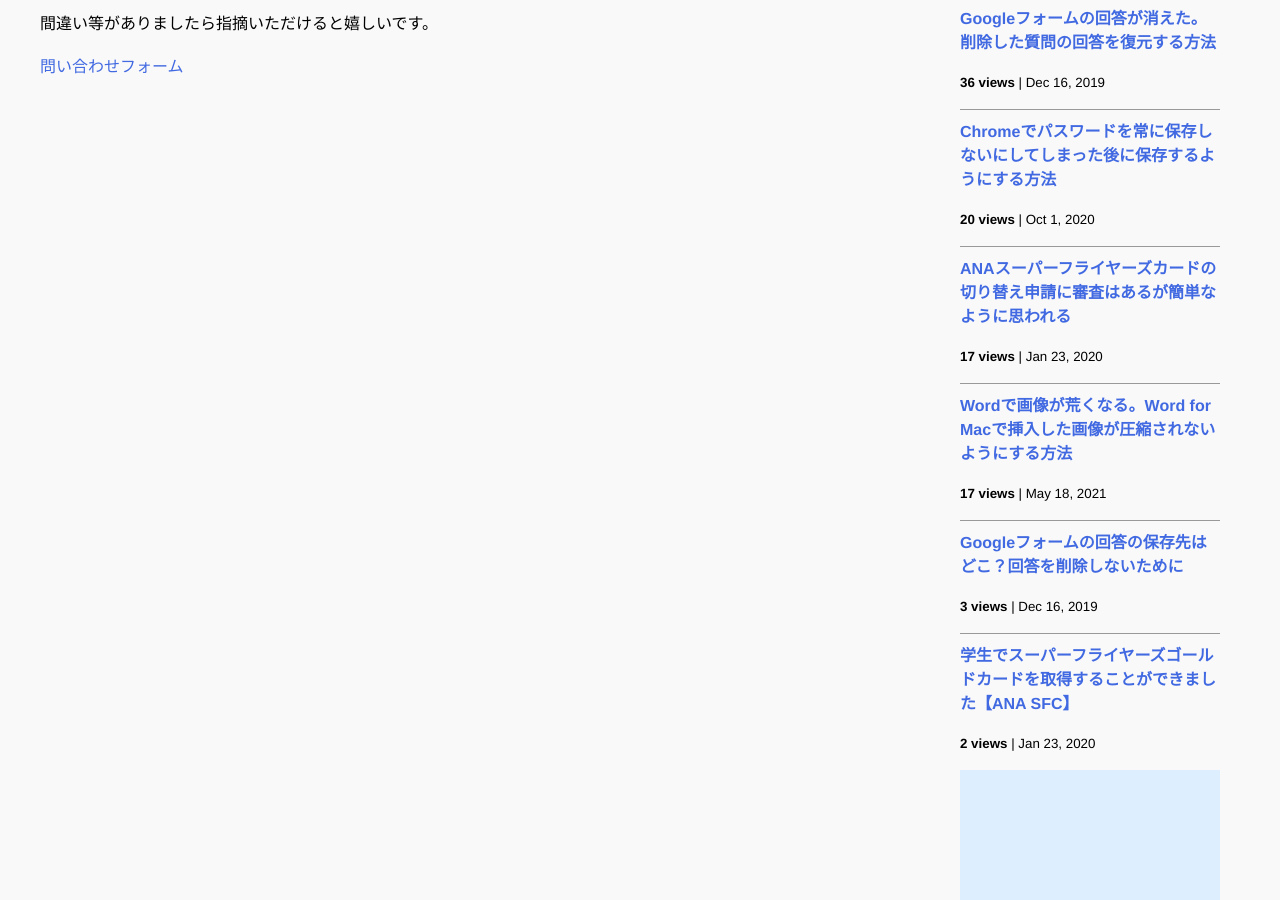
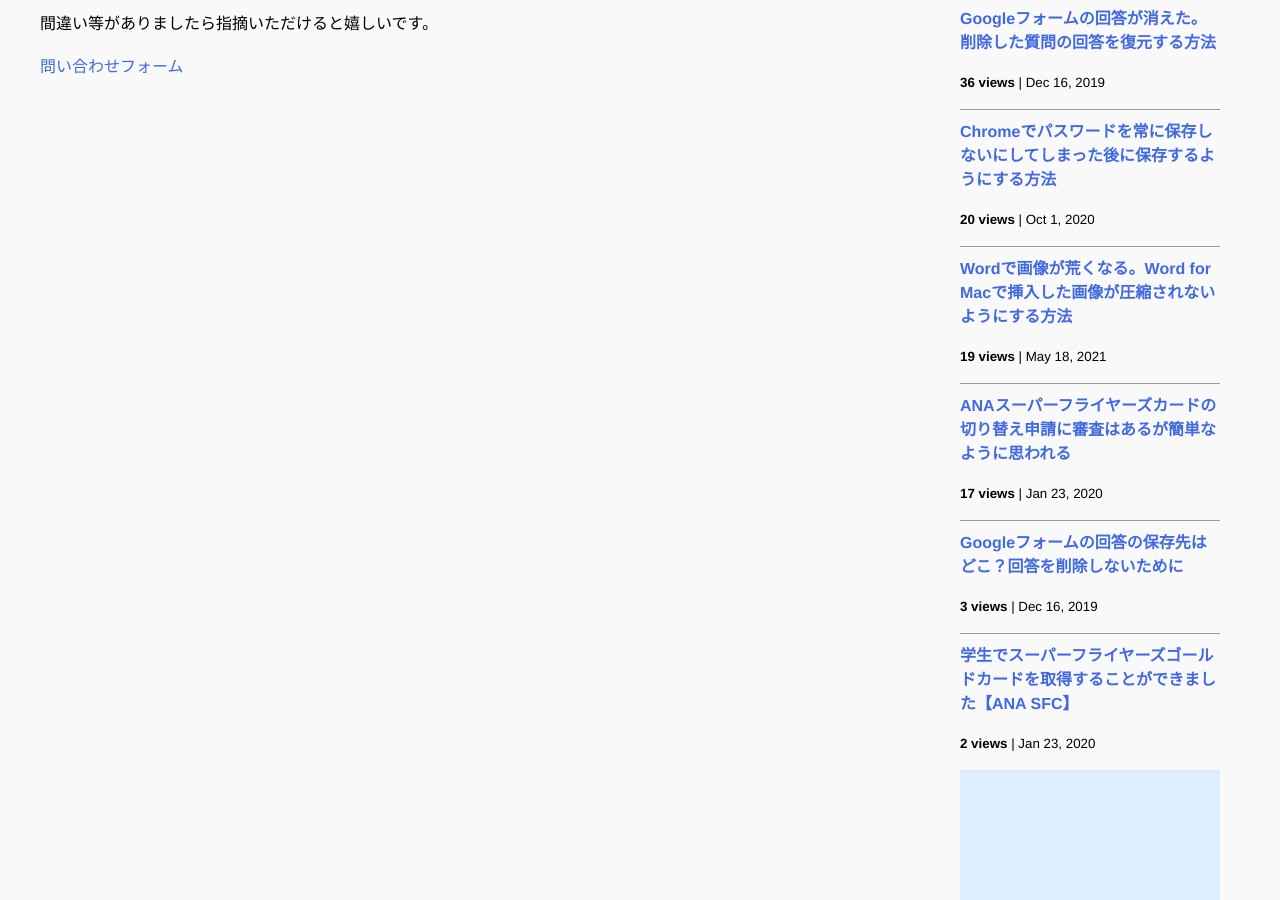
Before and after one commit to iwanaminami/shoyaiwaname, a Jekyll site: the page built from about.markdown, in a window 1280 px wide and 900 px high, scrolled down 991 px. Built offline with Jekyll 4.4.1, drawn with Linux system fonts in a browser that asks for light colours; nearby versions of some CDN libraries; comment, search, counter and statistics services are not loaded.

Commit message:
chore(ga): update _data/popularposts.yml 20260722-1852

```diff
--- a/_data/popularposts.yml
+++ b/_data/popularposts.yml
@@ -5,10 +5,10 @@ side:
     url: "/2019/12/16/restore-googleform.html"
   - view: 20
     url: "/2020/10/01/googlepassword.html"
+  - view: 19
+    url: "/2021/05/18/image-compression-word.html"
   - view: 17
     url: "/2020/01/23/sfc-judge.html"
-  - view: 17
-    url: "/2021/05/18/image-compression-word.html"
   - view: 9
     url: "/"
   - view: 3
```
